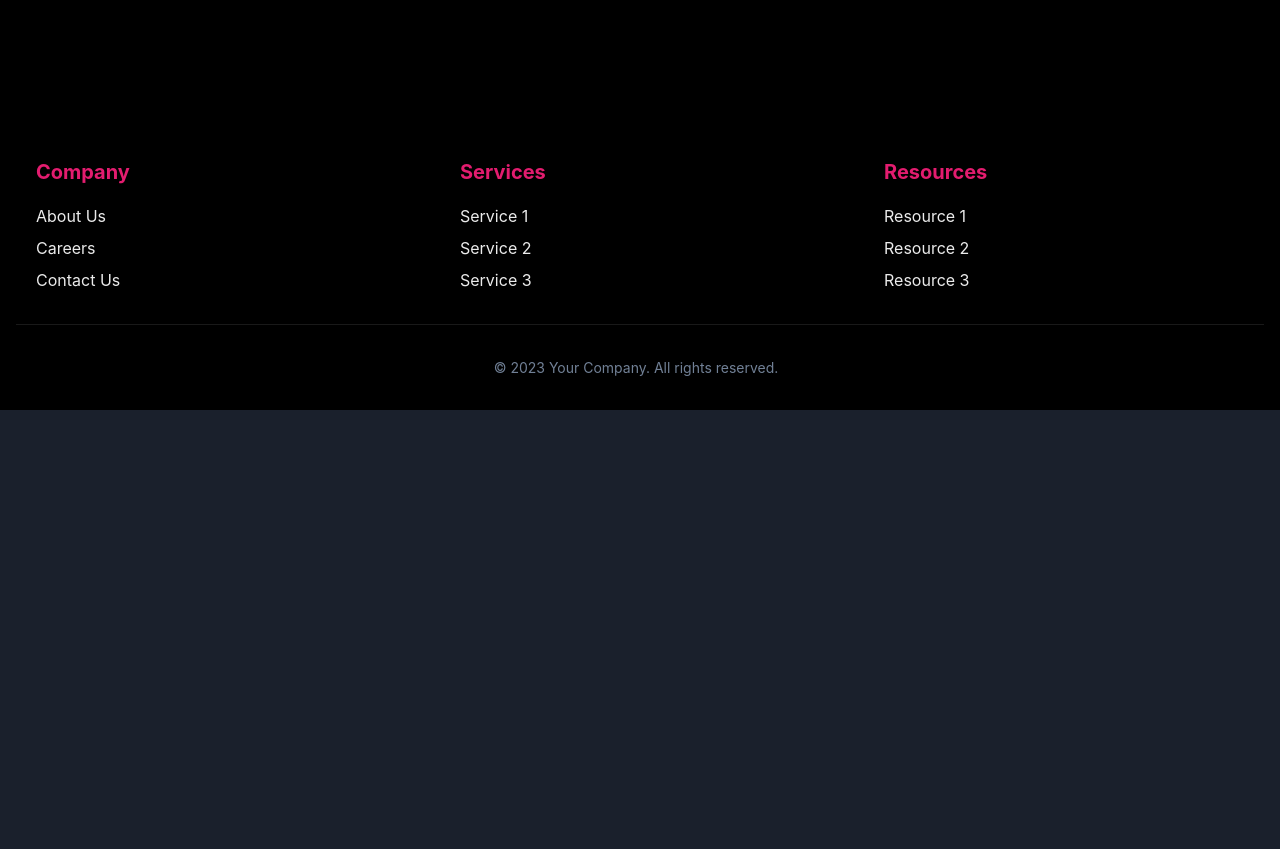
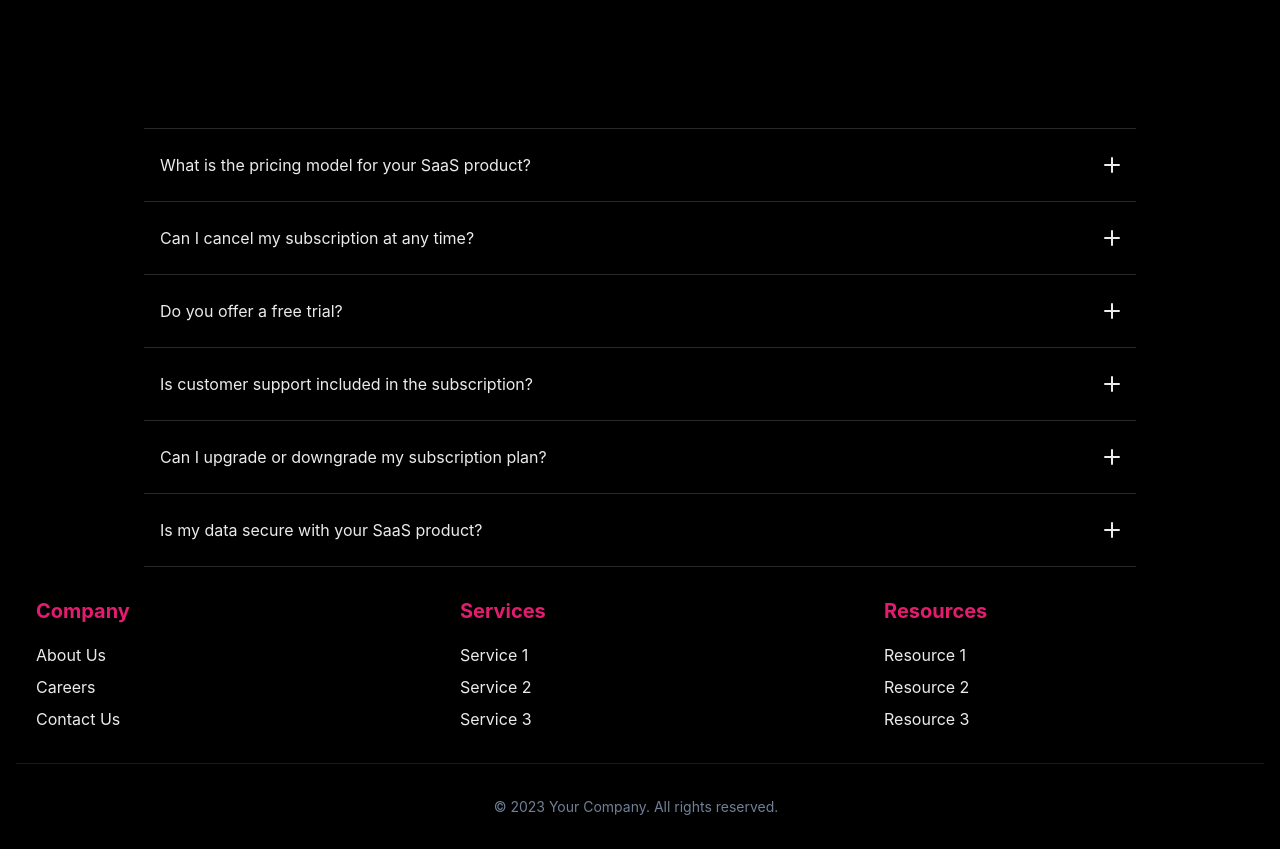
Before and after one commit to piotrszubert/next-chakraUI, a Next.js app: page / in a window 1280 px wide. Shown: the part 2600-3449 px from the top of the page. Before the commit the page ends 3010 px from the top, so only its background shows below. Built offline with nearby package versions, Linux system fonts and the light colour scheme.

Commit message:
added Faq component

```diff
--- /dev/null
+++ b/src/components/Faq.js
@@ -0,0 +1,72 @@
+import {
+    Box,
+    Container,
+    Accordion,
+    AccordionItem,
+    AccordionPanel,
+    AccordionButton
+} from "@chakra-ui/react";
+import { AddIcon, MinusIcon } from '@chakra-ui/icons';
+
+const Faq = () => {
+  const faqs = [
+    {
+      question: "What is the pricing model for your SaaS product?",
+      answer: "We offer both monthly and annual subscription plans for our SaaS product. You can choose the plan that best fits your needs and budget."
+    },
+    {
+      question: "Can I cancel my subscription at any time?",
+      answer: "Yes, you can cancel your subscription at any time. We do not impose any long-term contracts, and you are free to cancel whenever you want."
+    },
+    {
+      question: "Do you offer a free trial?",
+      answer: "Yes, we provide a free trial period for new users. You can sign up for our free trial to explore the features and functionalities of our SaaS product before making a purchase decision."
+    },
+    {
+      question: "Is customer support included in the subscription?",
+      answer: "Absolutely! We offer customer support to all our subscribed users. Our support team is available to assist you with any questions or issues you may have."
+    },
+    {
+      question: "Can I upgrade or downgrade my subscription plan?",
+      answer: "Yes, you can easily upgrade or downgrade your subscription plan based on your requirements. Simply contact our support team, and they will guide you through the process."
+    },
+    {
+      question: "Is my data secure with your SaaS product?",
+      answer: "We take data security seriously. Our SaaS product employs robust security measures to protect your data. We implement encryption, regular backups, and other industry-standard practices to ensure the security and integrity of your data."
+    }
+  ];
+
+  return (
+    <Box bg="black">
+      <Container maxW="container.lg">
+        <Accordion allowMultiple>
+          {faqs.map((faq, index) => (
+            <AccordionItem paddingY={4}>
+              {({ isExpanded }) => (
+                <>
+                  <h2>
+                    <AccordionButton>
+                      <Box as="span" flex='1' textAlign='left'>
+                        {faq.question}
+                      </Box>
+                      {isExpanded ? (
+                        <MinusIcon fontSize='16px' />
+                      ) : (
+                        <AddIcon fontSize='16px' />
+                      )}
+                    </AccordionButton>
+                  </h2>
+                  <AccordionPanel pb={4}>
+                  {faq.answer}
+                  </AccordionPanel>
+                </>
+              )}
+            </AccordionItem>
+          ))}
+        </Accordion>
+      </Container>
+    </Box>
+  );
+}
+
+export default Faq;
--- a/src/pages/index.js
+++ b/src/pages/index.js
@@ -4,6 +4,7 @@ import Hero from '@/components/Hero'
 import Features from '@/components/Features'
 import Cards from '@/components/Cards'
 import Cta from '@/components/Cta'
+import Faq from '@/components/Faq'
 
 export default function Home() {
   return (
@@ -19,6 +20,7 @@ export default function Home() {
         <Features/>
         <Cards/>
         <Cta/>
+        <Faq/>
       </Layout>
     </>
   )
```
